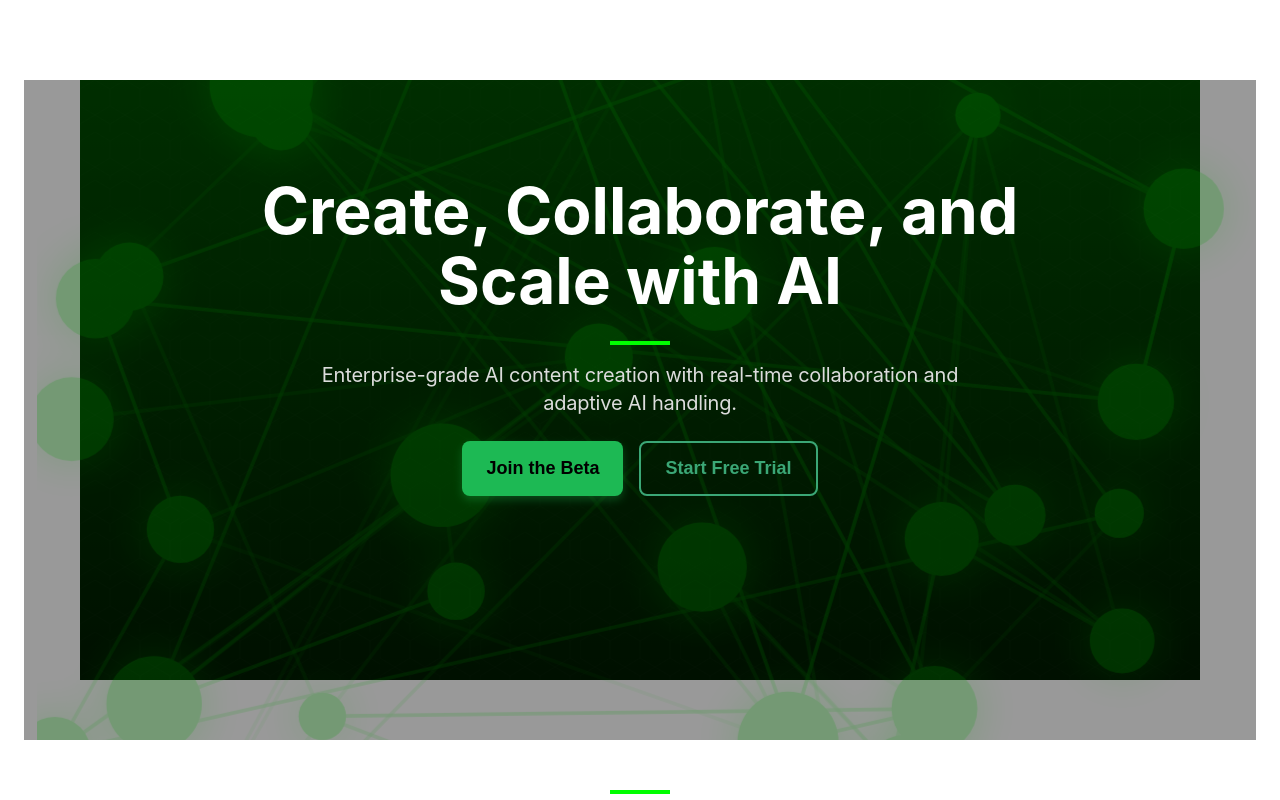
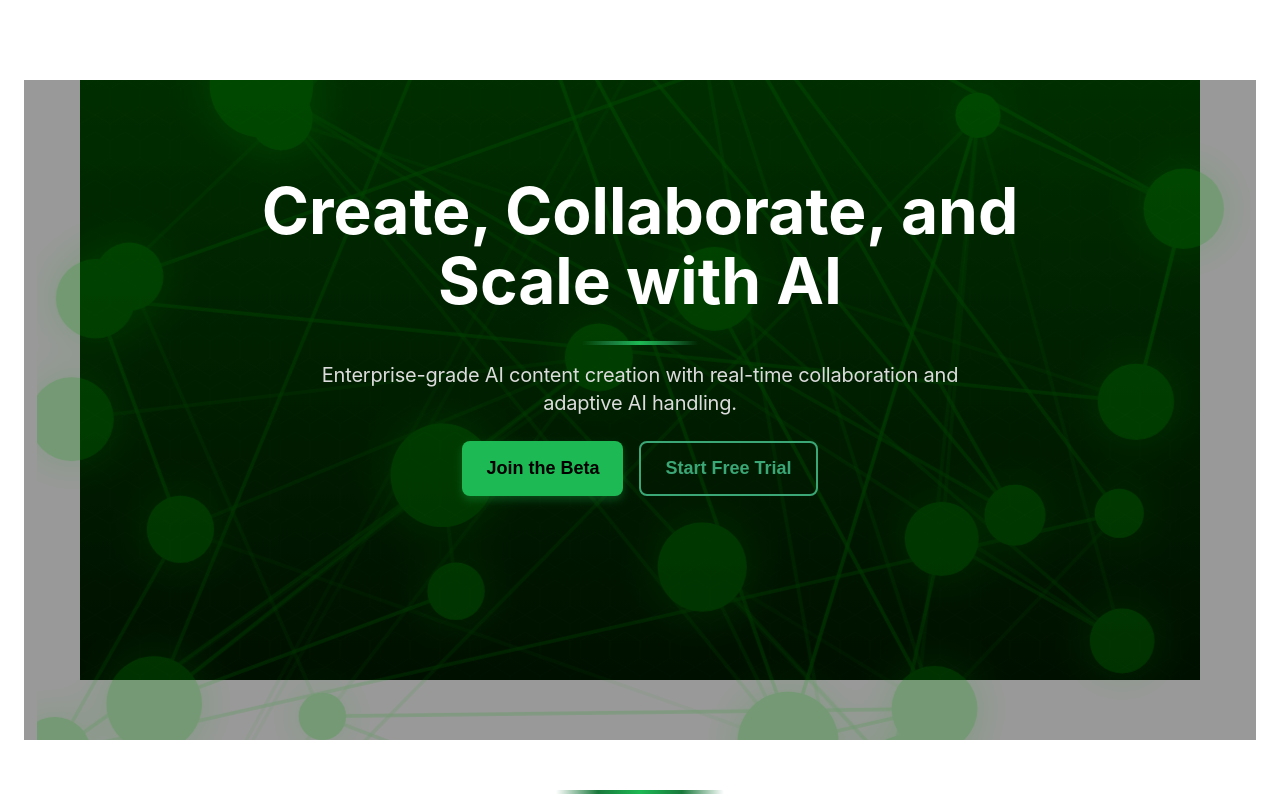
Before and after one commit to jschibelli/snyaplyai-landing, a Next.js app: page / in a window 1280 px wide. Shown: the top 800 px of the page. Built offline with nearby package versions, Linux system fonts and the light colour scheme.

Commit message:
Update section title line styles for improved aesthetics

```diff
--- a/app/globals.css
+++ b/app/globals.css
@@ -258,8 +258,8 @@ body {
 /* Center the section title line */
 .section-title-line {
   height: 4px;
-  width: 60px;
-  background-color: #00ff00;
+  width: 15%;
+  background: radial-gradient(circle at center, #1DB954 0%, #19793c 50%, #3ba77600 100%);
   margin: 16px auto; /* Center horizontally */
 }
 
```
